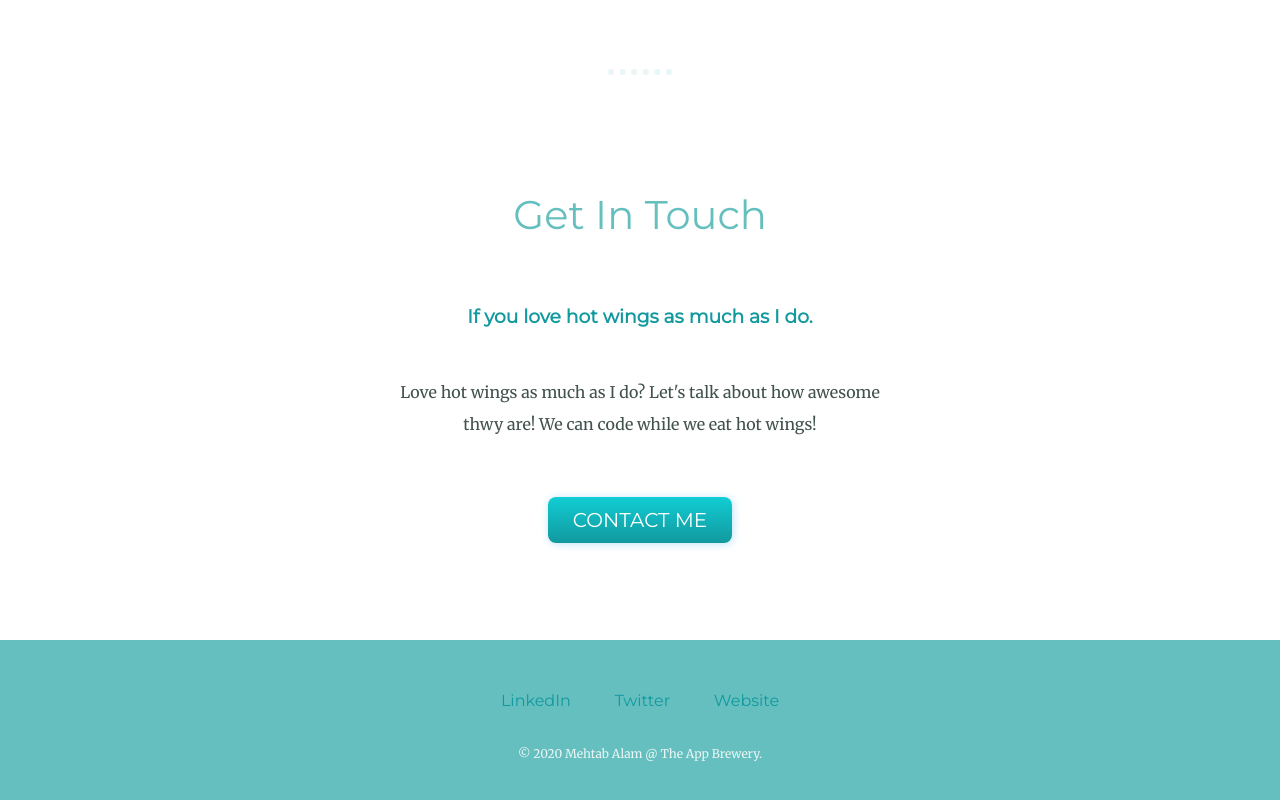
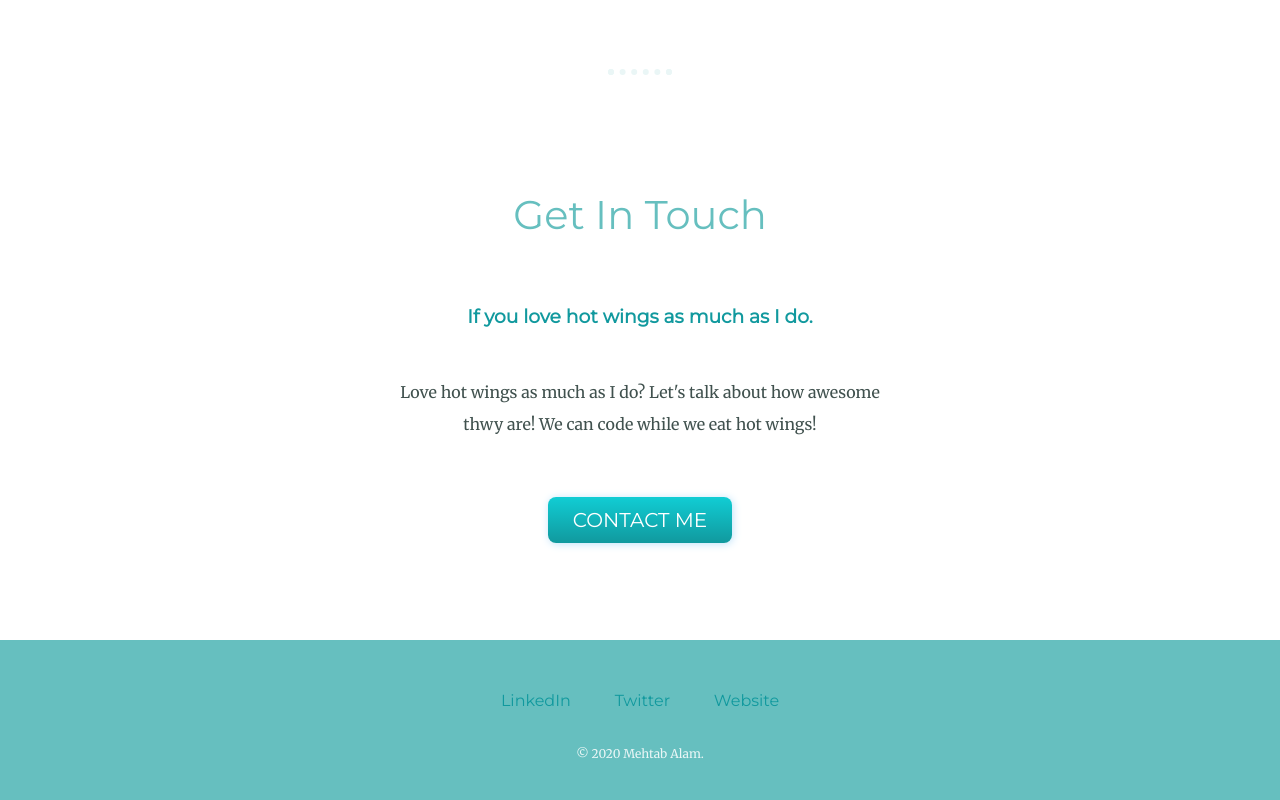
Before and after one commit to Mehtab08/personal-site, a plain HTML site: page index.html in a window 1280 px wide. Shown: the part 2104-2904 px from the top of the page. Drawn offline with Linux system fonts and the light colour scheme.

Commit message:
update copyright

```diff
--- a/index.html
+++ b/index.html
@@ -52,7 +52,7 @@
       <a class="footer-link" href="https://www.linkedin.com/in/mehtab-alam-577a55101/">LinkedIn</a>
       <a class="footer-link" href="https://twitter.com/Mehtab_08">Twitter</a>
       <a class="footer-link" href="https://www.appbrewery.co/">Website</a>
-      <p class="copyright">© 2020 Mehtab Alam @ The App Brewery.</p>
+      <p class="copyright">© 2020 Mehtab Alam.</p>
     </div>
 
   </body>
```
